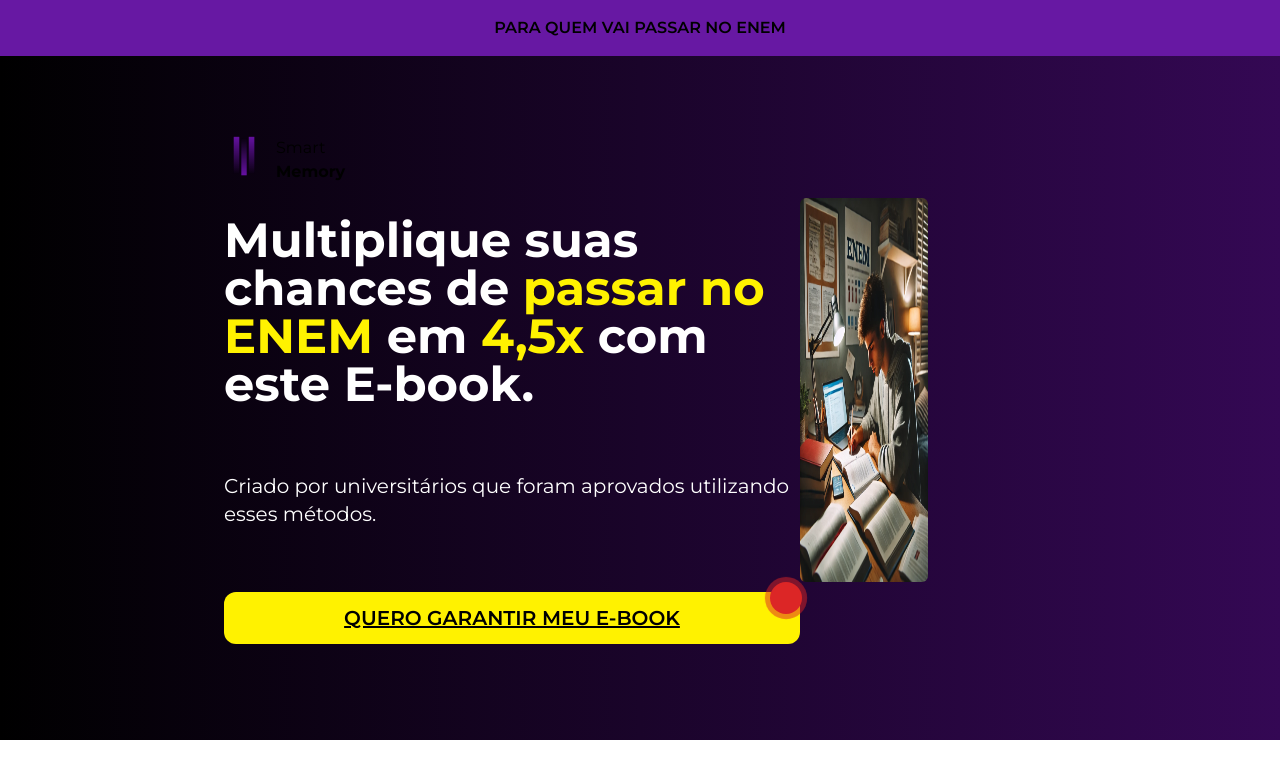
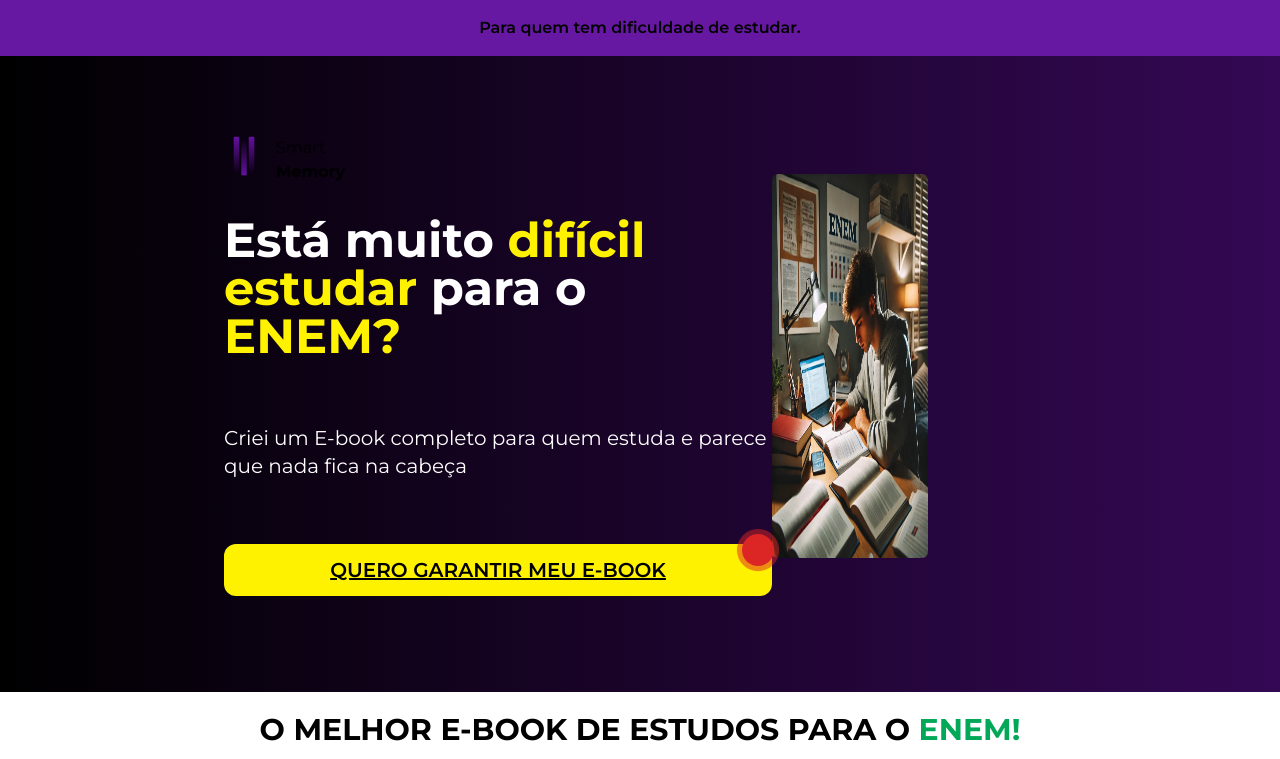
Before and after one commit to eduardou09/smartMemory, a Next.js app: page / in a window 1280 px wide. Shown: the top 759 px of the page. Built offline with nearby package versions, Linux system fonts and the light colour scheme.

Commit message:
new title

```diff
--- a/src/components/Header/Header.tsx
+++ b/src/components/Header/Header.tsx
@@ -16,13 +16,13 @@ const Header = ({ handleClick, isHeader, onClickFirst, onClickSecond, second, fi
             {isMobile? (
                 <div>
                     <div className="flex justify-center items-center bg-roxo py-4 font-semibold">
-                       PARA QUEM VAI PASSAR NO ENEM
+                    Para quem tem dificuldade de estudar.
                     </div>
                 </div>
             ) : (
                 <div className="flex justify-center items-center bg-roxo py-4 font-semibold">
 
-                 PARA QUEM VAI PASSAR NO ENEM
+                 Para quem tem dificuldade de estudar.
 
 
                 </div>
--- a/src/components/Hero/Hero.tsx
+++ b/src/components/Hero/Hero.tsx
@@ -21,14 +21,12 @@ const Hero = ({ handleScrollServiceButton }: any) => {
                 Smart <span className="font-bold">Memory</span>
               </div>
             </div>
-            <p className="text-white text-5xl font-bold  text-left   max-md:text-4xl ">
-              Multiplique suas chances de{" "}
-              <span className="text-secondaryColor mb-">passar no ENEM</span> em{" "}
-              <span className="text-secondaryColor">4,5x</span> com este E-book.
+            <p className="text-white text-5xl font-bold  text-left  max-md:text-center  max-md:text-4xl mb-4">
+            Você estuda e parece que{" "}
+  <span className="text-secondaryColor">nada fica na cabeça?</span>
             </p>
-            <p className="text-textColorSecondary text-xl  max-md:text-lg">
-              Criado por universitários que foram aprovados utilizando esses
-              métodos.{" "}
+            <p className="text-textColorSecondary text-xl max-md:text-center max-md:text-lg mb-4">
+            Criei um e-book completo para quem está com dificuldade em estudar para o ENEM. {" "}
             </p>
             <div>
 
@@ -61,13 +59,12 @@ const Hero = ({ handleScrollServiceButton }: any) => {
               </div>
             </div>
             <p className="text-white text-5xl font-bold  text-left  max-md:text-center  max-md:text-4xl mb-10">
-              Multiplique suas chances de{" "}
-              <span className="text-secondaryColor mb-">passar no ENEM</span> em{" "}
-              <span className="text-secondaryColor">4,5x</span> com este E-book.
+              Está muito {" "}
+              <span className="text-secondaryColor mb-">difícil estudar </span> para o {" "}
+              <span className="text-secondaryColor">ENEM?</span>
             </p>
             <p className="text-textColorSecondary text-xl max-md:text-center max-md:text-lg mb-10">
-              Criado por universitários que foram aprovados utilizando esses
-              métodos.{" "}
+              Criei um E-book completo para quem estuda e parece que nada fica na cabeça {" "}
             </p>
             <div className="text-xl ">
               <Button
```
